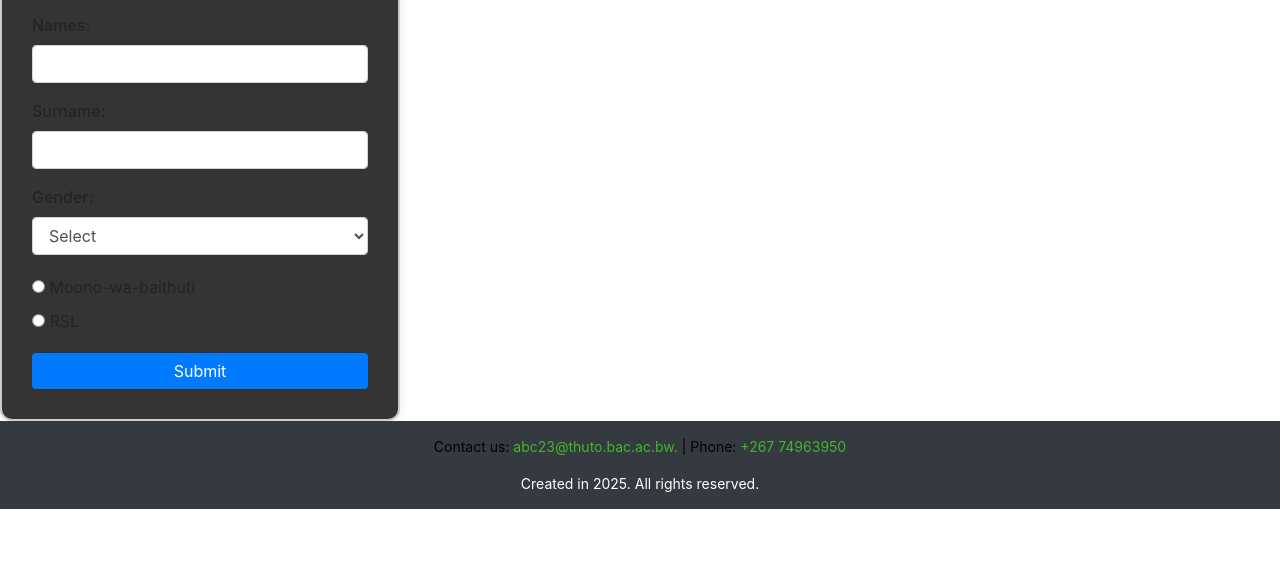
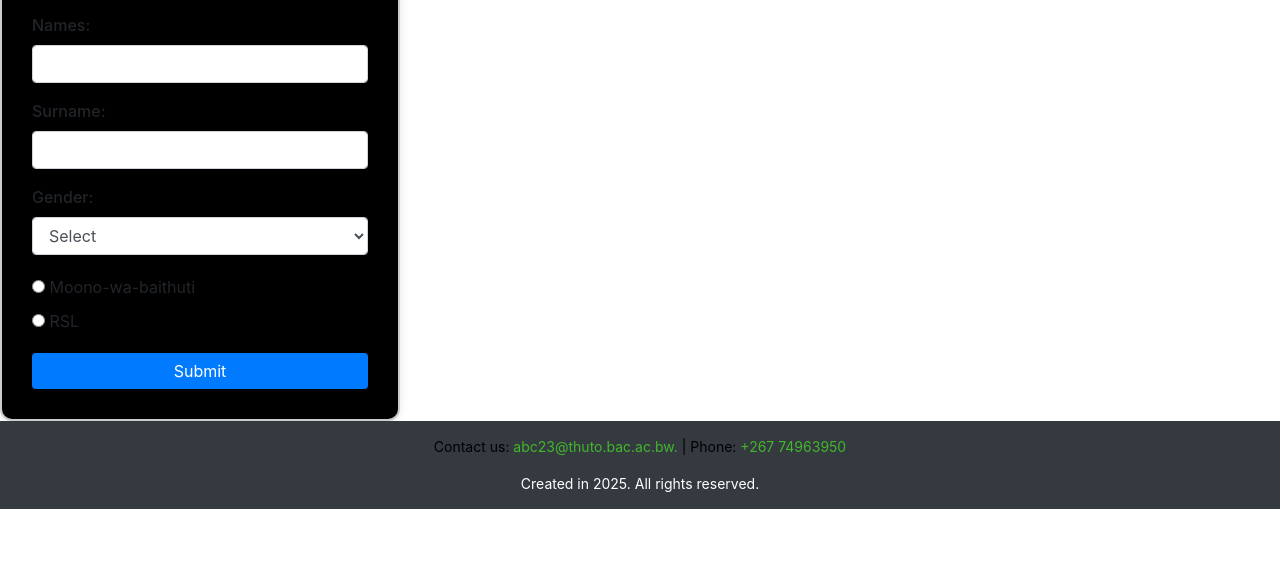
Before and after one commit to BothoRandy/UniVote, a plain HTML site: page vote.html in a window 1280 px wide. Shown: the part 217-800 px from the top of the page. Drawn offline with nearby package versions, Linux system fonts and the light colour scheme.

Commit message:
Update vote.html

```diff
--- a/vote.html
+++ b/vote.html
@@ -12,7 +12,7 @@
 
 
     .vote-container{
-      background-color: rgb(54, 51, 51);
+      background-color: rgb(0, 0, 0);
       padding: 30px;
       border: 2px solid #ccc;
       border-radius: 12px;
```
